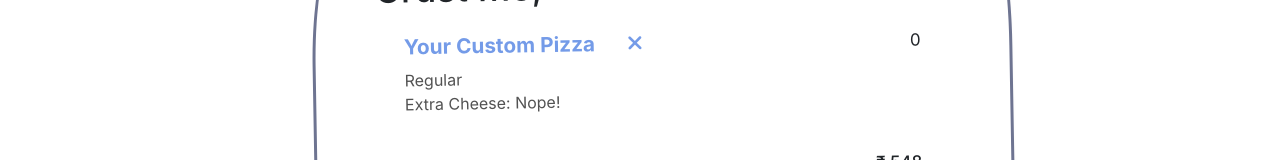
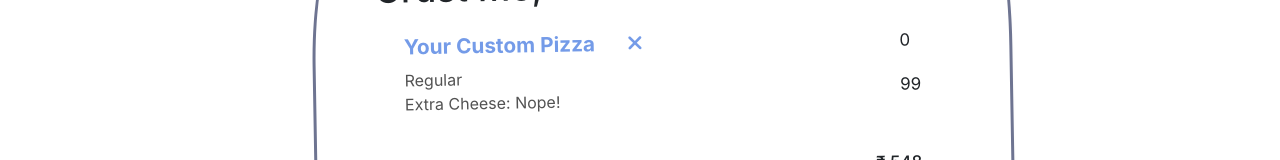
Before and after one commit to eyekavya/BurgerApp-React, a React (Create React App) app: page /cart in a window 1280 px wide. Shown: the part 231-391 px from the top of the page. Built offline with nearby package versions, Linux system fonts and the light colour scheme; a web font is replaced by a local one.

Commit message:
added pizza size price functionality

```diff
--- a/src/components/Cart/Cart.js
+++ b/src/components/Cart/Cart.js
@@ -3,7 +3,7 @@ import { StyledCart } from "./StyledCart";
 import { usePizza } from "../../context/pizzaContext";
 
 function Cart() {
-  const { pizza, toppingPrice } = usePizza();
+  const { pizza, toppingPrice, sizePrice } = usePizza();
 
   const { toppings, size, cheese } = pizza;
 
@@ -41,6 +41,7 @@ function Cart() {
               </div>
               <div className="pizza-price">
                 <p>{toppingPrice}</p>
+                <p>{sizePrice}</p>
               </div>
             </div>
           </div>
--- a/src/components/Size/Size.js
+++ b/src/components/Size/Size.js
@@ -1,14 +1,24 @@
-import React from "react";
+import React, { useEffect } from "react";
 import { StyledSize } from "./StyledSize";
 import { usePizza } from "../../context/pizzaContext";
 
 function Size() {
-  const { pizza, setPizza } = usePizza();
+  const { pizza, setPizza, setSizePrice } = usePizza();
   const { size } = pizza;
   const updateSize = (event) => {
     setPizza({ ...pizza, size: event.target.value });
     console.log(pizza);
   };
+
+  useEffect(() => {
+    let selectedSize = pizza.size;
+    console.log(selectedSize);
+    selectedSize === "medium"
+      ? setSizePrice(199)
+      : selectedSize === "large"
+      ? setSizePrice(259)
+      : setSizePrice(99);
+  }, [pizza]);
 
   return (
     <StyledSize>
```
